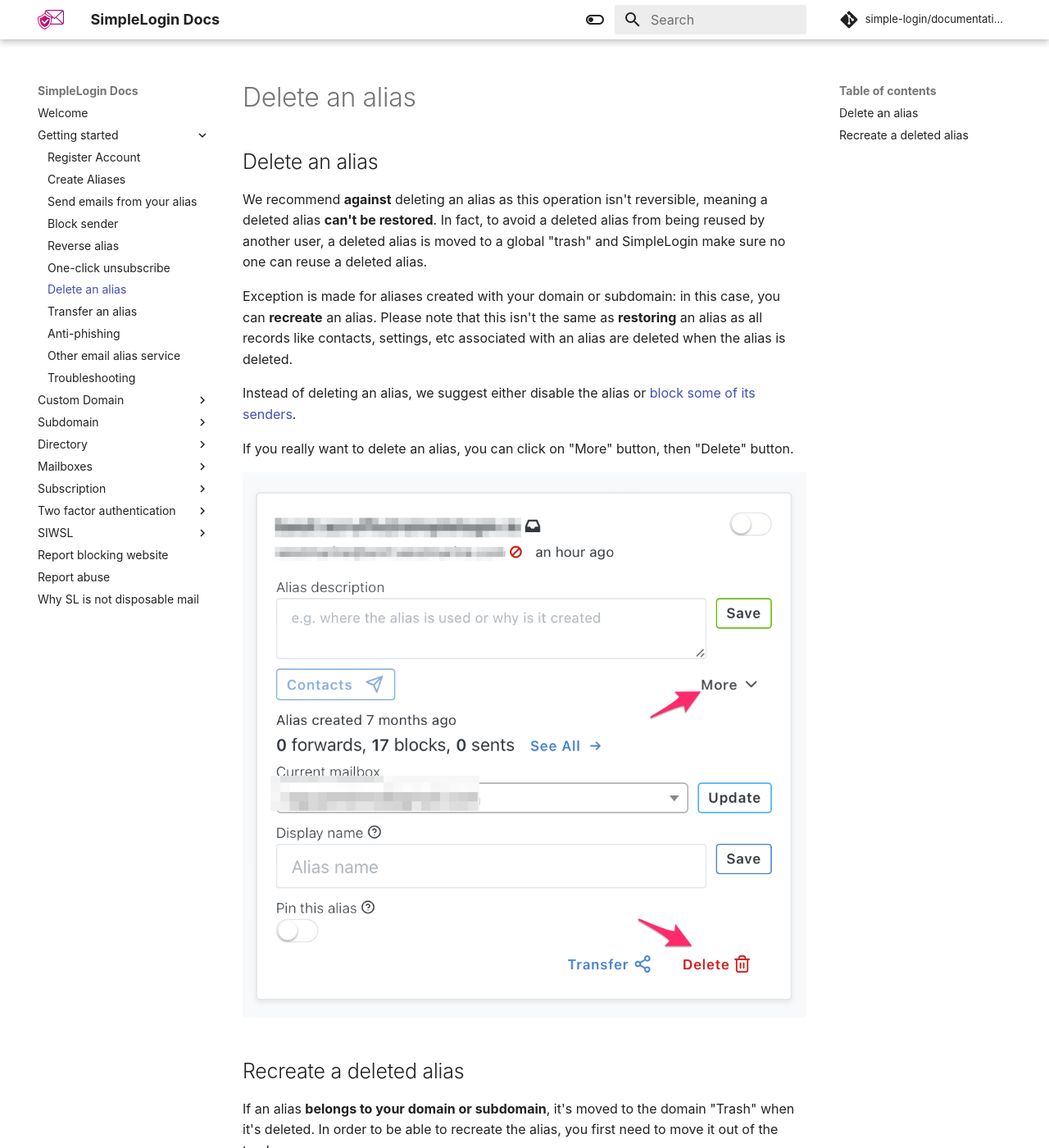
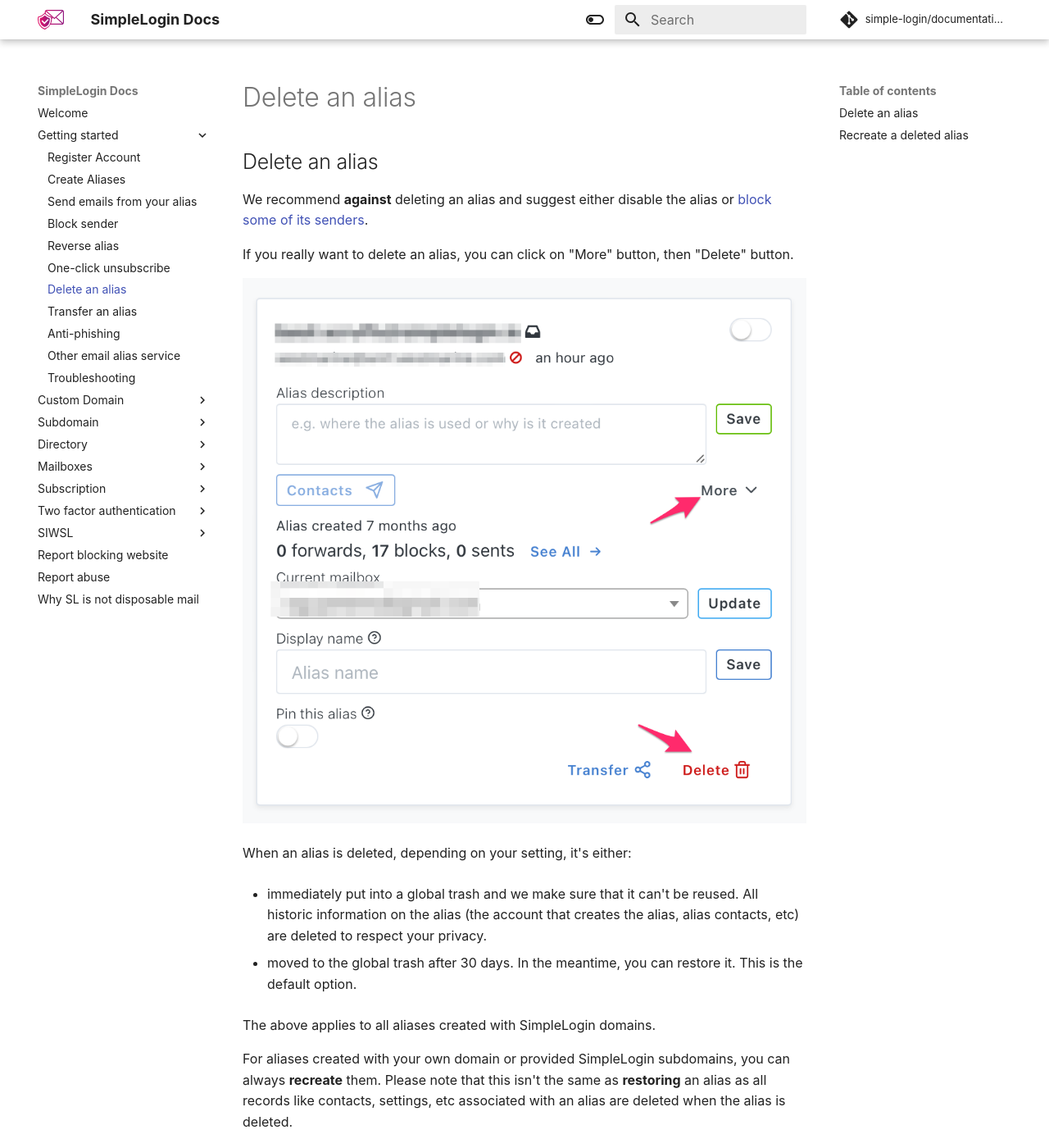
Before and after one commit to simple-login/documentation, an MkDocs documentation site: the page built from docs/getting-started/delete-alias.md, in a window 1280 px wide and 1400 px high. Shown: the whole window at 82% size. Built offline with MkDocs 1.6.1 and Material for MkDocs 9.7.7, drawn with Linux system fonts in a browser that asks for light colours; comment, search, counter and statistics services are not loaded.

Commit message:
Update delete alias page to mention about the new deleted alias page

```diff
--- a/docs/getting-started/delete-alias.md
+++ b/docs/getting-started/delete-alias.md
@@ -1,15 +1,20 @@
 ## Delete an alias
 
-We recommend **against** deleting an alias as this operation isn't reversible, meaning a deleted alias **can't be restored**. In fact, to avoid a deleted alias from being reused by another user, a deleted alias is moved to a global "trash" and SimpleLogin make sure no one can reuse a deleted alias.
-
-Exception is made for aliases created with your domain or subdomain: in this case, you can **recreate** an alias. Please note that this isn't the same as **restoring** an alias as all records like contacts, settings, etc associated with an alias are deleted when the alias is deleted.
-
-
-Instead of deleting an alias, we suggest either disable the alias or [block some of its senders](block-sender.md).
+We recommend **against** deleting an alias and suggest either disable the alias or [block some of its senders](block-sender.md).
 
 If you really want to delete an alias, you can click on "More" button, then "Delete" button.
 
 ![](delete-alias/delete-alias.png)
+
+When an alias is deleted, depending on your setting, it's either:
+
+- immediately put into a global trash and we make sure that it can't be reused. All historic information on the alias (the account that creates the alias, alias contacts, etc) are deleted to respect your privacy.
+
+- moved to the global trash after 30 days. In the meantime, you can restore it. This is the default option.
+
+The above applies to all aliases created with SimpleLogin domains.
+
+For aliases created with your own domain or provided SimpleLogin subdomains, you can always **recreate** them. Please note that this isn't the same as **restoring** an alias as all records like contacts, settings, etc associated with an alias are deleted when the alias is deleted.
 
 ## Recreate a deleted alias
 
```
